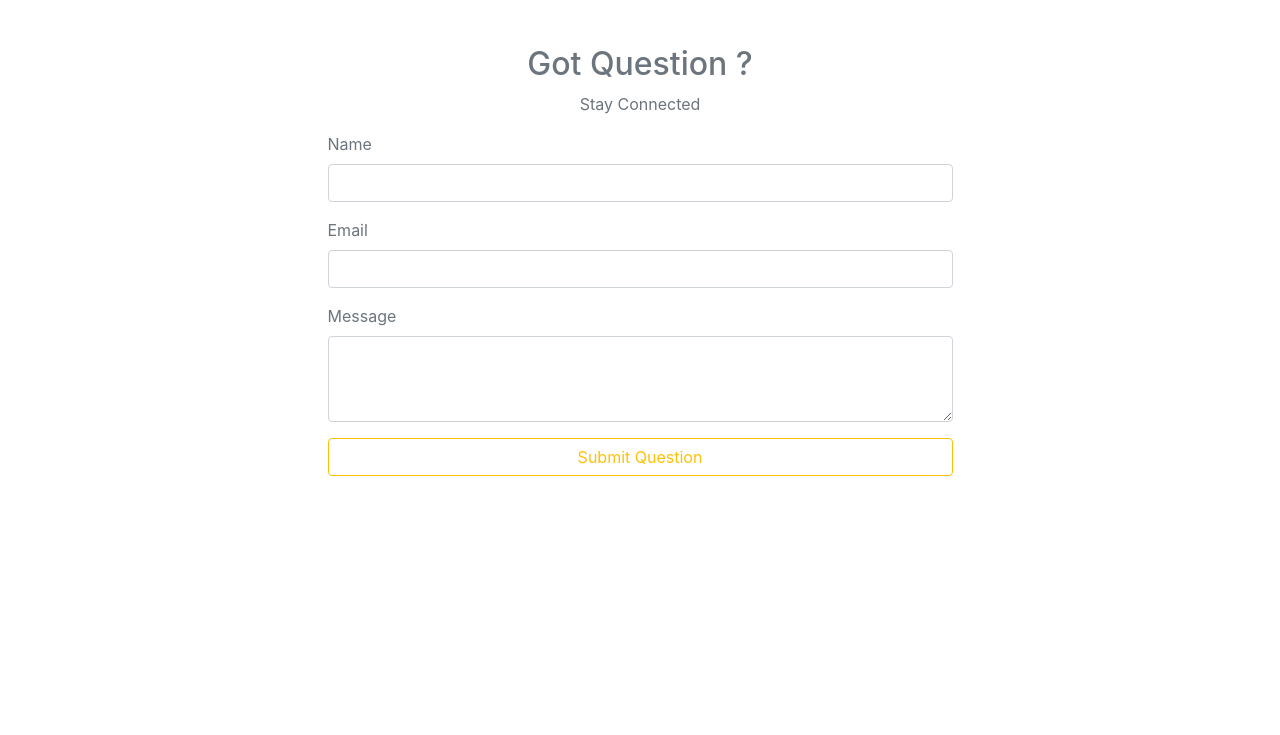
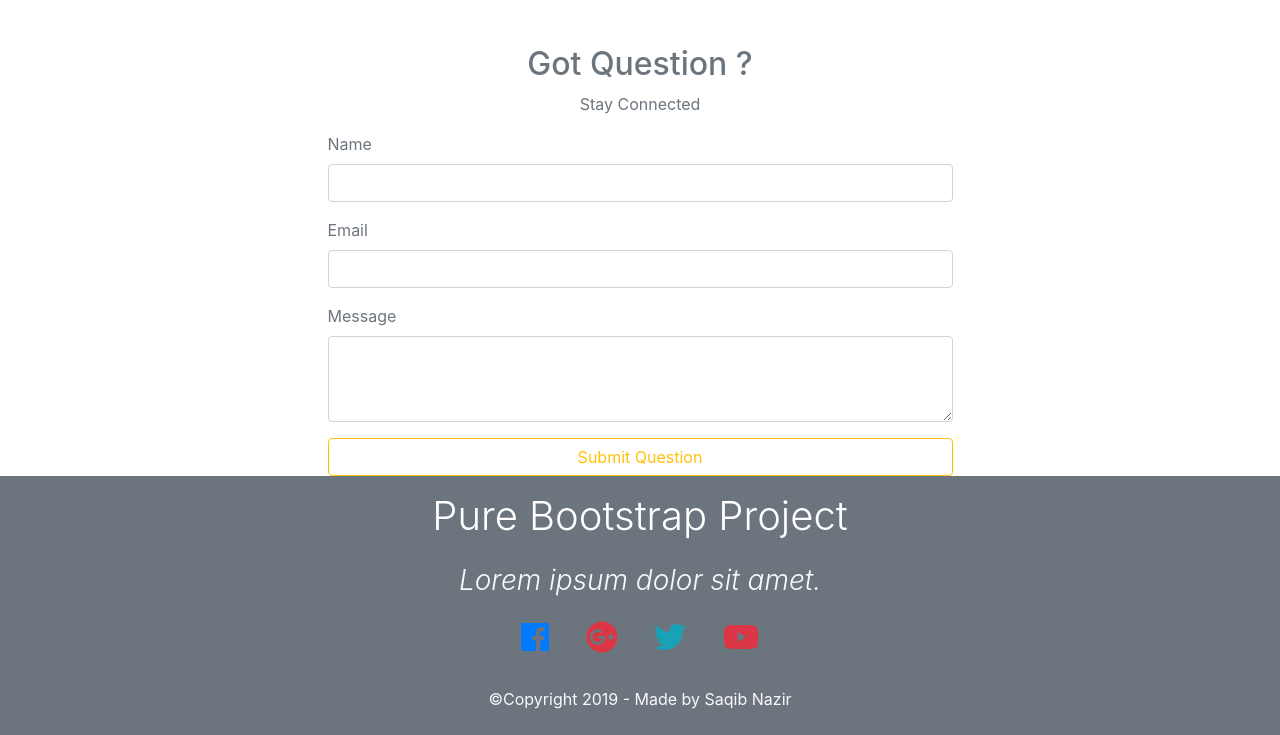
Before and after one commit to chsaqib/bootstrap-project, a plain HTML site: page dist/index.html in a window 1280 px wide. Shown: the part 3359-4094 px from the top of the page. Before the commit the page ends 3835 px from the top, so only its background shows below. Drawn offline with nearby package versions, Linux system fonts and the light colour scheme.

Commit message:
footer section

```diff
--- a/dist/index.html
+++ b/dist/index.html
@@ -288,6 +288,26 @@
 </div>
 </section>
 <!-- end of contact -->
+<!-- footer -->
+<footer class="bg-secondary">
+  <div class="container">
+    <div class="row">
+      <div class="col text-center">
+        <h1 class="text-white font-weight-light text-capitalize p-3">pure bootstrap project</h1>
+        <h3 class="text-light font-weight-light font-italic mb-3">Lorem ipsum dolor sit amet.</h3>
+        <div class="py-2">
+          <a href="#"><i class="fab fa-facebook fa-2x text-primary mx-3"></i></a>
+          <a href="#"><i class="fab fa-google-plus fa-2x text-danger mx-3"></i></a>
+          <a href="#"><i class="fab fa-twitter fa-2x text-info mx-3"></i></a>
+          <a href="#"><i class="fab fa-youtube fa-2x text-danger mx-3"></i></a>
+        </div>
+        <p class="text-light py-4 m-0">&copy;Copyright 2019 - Made by Saqib Nazir</p>
+      </div>
+    </div>
+  </div>
+</footer>
+<!-- end of footer -->
+
     <!-- jQuery first, then Popper.js, then Bootstrap JS -->
     <script
       src="https://code.jquery.com/jquery-3.3.1.slim.min.js"
```
